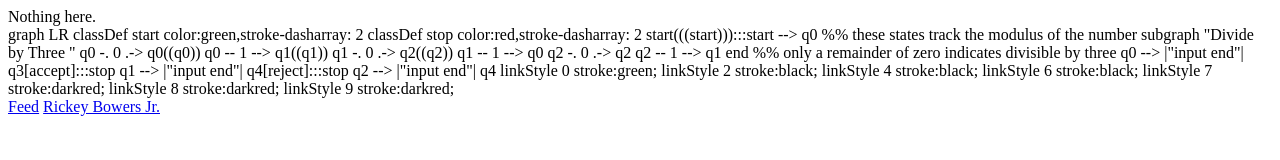
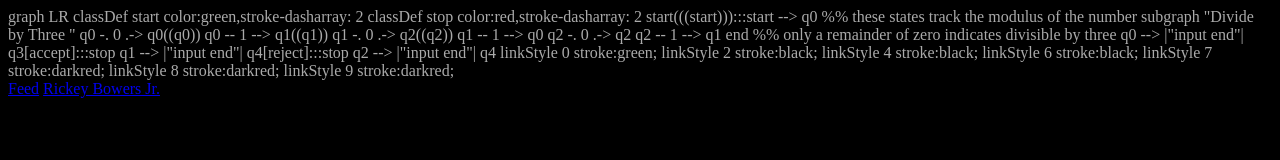
Before and after one commit to bitRAKE/bitRAKE.github.io, a plain HTML site: page index.html in a window 1280 px wide. Drawn offline with Linux system fonts and the light colour scheme.

Commit message:
mermaid test D

```diff
--- a/index.html
+++ b/index.html
@@ -3,10 +3,16 @@
 <head>
 <meta charset="utf-8">
 <link rel="icon" type="image/png" href="favicon.png">
+<title>bitRAKE - Nothing here.</title>
+<style>
+body {
+	/* need a way to easily match code/diagram themes */
+	background-color: #000000;
+	color: #AAAAAA;
+}
+</style>
 </head>
 <body>
-Nothing here.
-
 <div class="mermaid">
 graph LR
 	classDef start color:green,stroke-dasharray: 2
```
